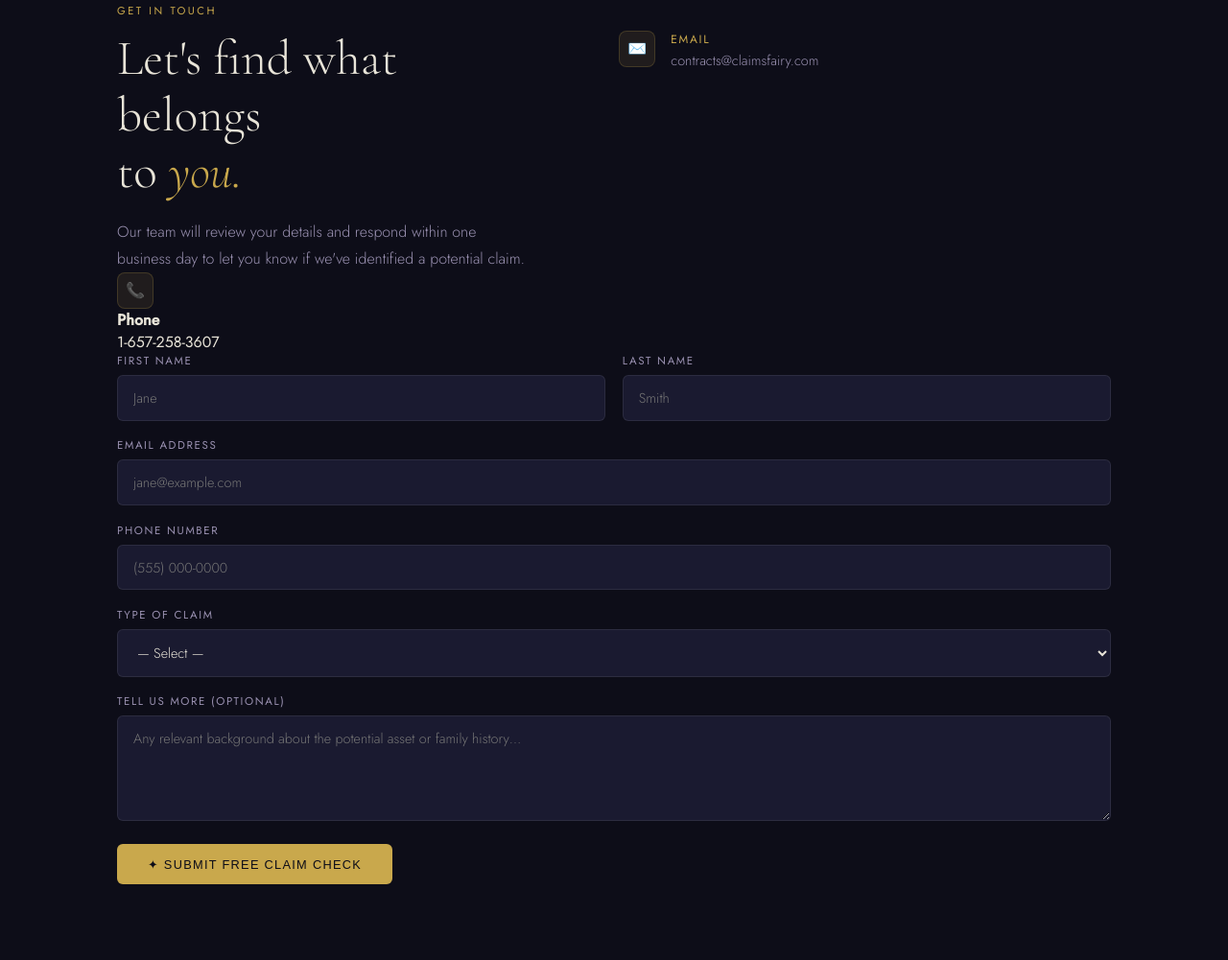
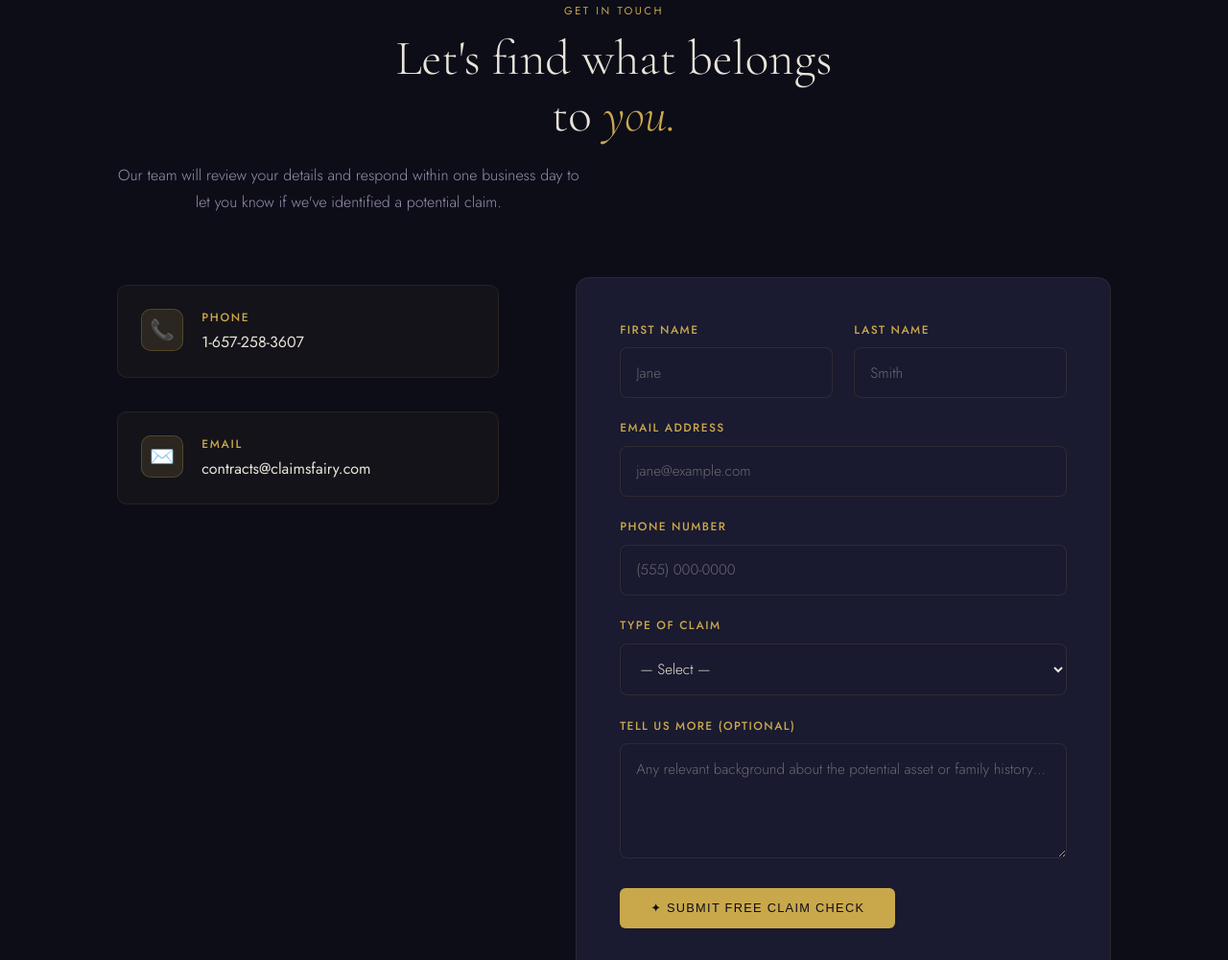
Before and after one commit to marwa-machine-learning/moonlit, a plain HTML site: page index.html in a window 1280 px wide. Shown: the part 5647-6648 px from the top of the page at 96% size. Drawn offline with nearby package versions, Linux system fonts and the light colour scheme.

Commit message:
Enhance contact form styling and submission process
Updated contact form styles and functionality, including improved layout, hover effects, and form submission handling.

```diff
--- a/index.html
+++ b/index.html
@@ -742,32 +742,51 @@
       padding: 7rem 0;
     }
 
+    .contact-header {
+      margin-bottom: 4rem;
+      text-align: center;
+    }
+
     .contact-inner {
       display: grid;
-      grid-template-columns: 1fr 1.2fr;
-      gap: 6rem;
-      align-items: start;
+      grid-template-columns: 1fr 1.4fr;
+      gap: 5rem;
+      align-items: flex-start;
     }
 
-    .contact-info { }
+    .contact-info {
+      display: flex;
+      flex-direction: column;
+      gap: 2.2rem;
+      padding-top: 0.5rem;
+    }
 
     .contact-detail {
       display: flex;
-      gap: 1rem;
+      gap: 1.2rem;
       align-items: flex-start;
-      margin-top: 1.8rem;
+      padding: 1.5rem;
+      background: rgba(201, 168, 76, 0.04);
+      border: 1px solid rgba(201, 168, 76, 0.1);
+      border-radius: 10px;
+      transition: all 0.3s ease;
+    }
+
+    .contact-detail:hover {
+      border-color: rgba(201, 168, 76, 0.25);
+      background: rgba(201, 168, 76, 0.08);
     }
 
     .contact-icon {
-      width: 38px;
-      height: 38px;
-      border-radius: 8px;
-      background: rgba(201,168,76,0.1);
-      border: 1px solid rgba(201,168,76,0.2);
+      width: 44px;
+      height: 44px;
+      border-radius: 10px;
+      background: rgba(201, 168, 76, 0.12);
+      border: 1px solid rgba(201, 168, 76, 0.25);
       display: flex;
       align-items: center;
       justify-content: center;
-      font-size: 1rem;
+      font-size: 1.3rem;
       flex-shrink: 0;
     }
 
@@ -776,64 +795,90 @@
       letter-spacing: 0.14em;
       text-transform: uppercase;
       color: var(--gold);
-      margin-bottom: 0.2rem;
-      font-weight: 400;
+      margin-bottom: 0.3rem;
+      font-weight: 500;
     }
 
     .contact-detail p {
-      font-size: 0.9rem;
-      color: var(--muted);
-      font-weight: 300;
+      font-size: 1rem;
+      color: var(--text);
+      font-weight: 400;
+      line-height: 1.5;
     }
 
     /* Form */
+    .contact-form-wrapper {
+      background: var(--surface);
+      border: 1px solid rgba(201, 168, 76, 0.1);
+      border-radius: 14px;
+      padding: 2.8rem;
+    }
+
     .contact-form {
       display: flex;
       flex-direction: column;
-      gap: 1.1rem;
+      gap: 1.4rem;
     }
 
     .form-row {
       display: grid;
       grid-template-columns: 1fr 1fr;
-      gap: 1.1rem;
+      gap: 1.4rem;
+    }
+
+    .field {
+      display: flex;
+      flex-direction: column;
+      gap: 0.6rem;
     }
 
     .field label {
       display: block;
-      font-size: 0.72rem;
-      letter-spacing: 0.14em;
+      font-size: 0.75rem;
+      letter-spacing: 0.12em;
       text-transform: uppercase;
-      color: var(--muted);
-      margin-bottom: 0.45rem;
-      font-weight: 400;
+      color: var(--gold);
+      font-weight: 500;
     }
 
     .field input,
     .field select,
     .field textarea {
       width: 100%;
-      background: var(--surface);
-      border: 1px solid rgba(255,255,255,0.08);
-      border-radius: var(--radius);
+      background: rgba(26, 26, 48, 0.8);
+      border: 1px solid rgba(201, 168, 76, 0.12);
+      border-radius: 8px;
       color: var(--text);
       font-family: 'Jost', sans-serif;
-      font-size: 0.9rem;
+      font-size: 0.95rem;
       font-weight: 300;
-      padding: 0.8rem 1rem;
+      padding: 0.9rem 1rem;
       outline: none;
-      transition: border-color 0.25s;
+      transition: all 0.25s ease;
+    }
+
+    .field input::placeholder,
+    .field textarea::placeholder {
+      color: rgba(232, 228, 216, 0.4);
     }
 
     .field input:focus,
     .field select:focus,
     .field textarea:focus {
       border-color: var(--gold);
+      background: rgba(26, 26, 48, 0.95);
+      box-shadow: 0 0 12px rgba(201, 168, 76, 0.1);
     }
 
-    .field select option { background: var(--mid); }
+    .field select option {
+      background: var(--mid);
+      color: var(--text);
+    }
 
-    .field textarea { resize: vertical; min-height: 110px; }
+    .field textarea {
+      resize: vertical;
+      min-height: 120px;
+    }
 
     /* ── Footer ── */
     footer {
@@ -923,6 +968,30 @@
       transform: none;
     }
 
+    /* Success message */
+    .form-message {
+      padding: 1rem;
+      border-radius: 8px;
+      margin-bottom: 1.4rem;
+      display: none;
+      text-align: center;
+      font-size: 0.9rem;
+    }
+
+    .form-message.success {
+      display: block;
+      background: rgba(76, 175, 80, 0.1);
+      border: 1px solid rgba(76, 175, 80, 0.3);
+      color: #4caf80;
+    }
+
+    .form-message.error {
+      display: block;
+      background: rgba(244, 67, 54, 0.1);
+      border: 1px solid rgba(244, 67, 54, 0.3);
+      color: #f44336;
+    }
+
     /* ── Responsive ── */
     @media (max-width: 900px) {
       .hero-inner { grid-template-columns: 1fr; gap: 3rem; }
@@ -945,6 +1014,8 @@
     @media (max-width: 600px) {
       .nav-links { display: none; }
       .cta-box { padding: 2.5rem 1.5rem; }
+      .contact-form-wrapper { padding: 1.5rem; }
+      .contact-detail { padding: 1.2rem; }
     }
   </style>
 </head>
@@ -1241,12 +1312,16 @@
 <!-- CONTACT -->
 <section id="contact">
   <div class="container">
+    <div class="contact-header reveal">
+      <p class="section-tag">Get in touch</p>
+      <h2>Let's find what belongs<br>to <em>you.</em></h2>
+      <p class="section-intro">Our team will review your details and respond within one business day to let you know if we've identified a potential claim.</p>
+    </div>
+
     <div class="contact-inner">
-      <div class="reveal">
-        <p class="section-tag">Get in touch</p>
-        <h2>Let's find what belongs<br>to <em>you.</em></h2>
-        <p class="section-intro">Our team will review your details and respond within one business day to let you know if we've identified a potential claim.</p>
-
+      <!-- Contact Info Column -->
+      <div class="contact-info reveal">
+        <div class="contact-detail">
           <div class="contact-icon">📞</div>
           <div>
             <h4>Phone</h4>
@@ -1262,29 +1337,32 @@
         </div>
       </div>
 
-      <div class="reveal" style="transition-delay:0.15s">
-        <div class="contact-form">
+      <!-- Contact Form Column -->
+      <div class="contact-form-wrapper reveal" style="transition-delay: 0.15s;">
+        <form class="contact-form" action="https://formspree.io/f/YOUR_FORM_ID" method="POST">
+          <div class="form-message" id="formMessage"></div>
+
           <div class="form-row">
             <div class="field">
               <label>First Name</label>
-              <input type="text" placeholder="Jane"/>
+              <input type="text" name="firstName" placeholder="Jane" required/>
             </div>
             <div class="field">
               <label>Last Name</label>
-              <input type="text" placeholder="Smith"/>
+              <input type="text" name="lastName" placeholder="Smith" required/>
             </div>
           </div>
           <div class="field">
             <label>Email Address</label>
-            <input type="email" placeholder="jane@example.com"/>
+            <input type="email" name="email" placeholder="jane@example.com" required/>
           </div>
           <div class="field">
             <label>Phone Number</label>
-            <input type="tel" placeholder="(555) 000-0000"/>
+            <input type="tel" name="phone" placeholder="(555) 000-0000" required/>
           </div>
           <div class="field">
             <label>Type of Claim</label>
-            <select>
+            <select name="claimType" required>
               <option value="">— Select —</option>
               <option>Dormant Estate / Property</option>
               <option>Unclaimed Financial Assets</option>
@@ -1295,10 +1373,10 @@
           </div>
           <div class="field">
             <label>Tell us more (optional)</label>
-            <textarea placeholder="Any relevant background about the potential asset or family history…"></textarea>
+            <textarea name="message" placeholder="Any relevant background about the potential asset or family history…"></textarea>
           </div>
-          <button class="btn-primary" style="align-self:flex-start; border:none;" onclick="submitForm(this)">✦ Submit Free Claim Check</button>
-        </div>
+          <button type="submit" class="btn-primary" style="align-self: flex-start; border: none; margin-top: 0.5rem;">✦ Submit Free Claim Check</button>
+        </form>
       </div>
     </div>
   </div>
@@ -1409,12 +1487,49 @@
     if (!isOpen) item.classList.add('open');
   }
 
-  /* ── Form submit ── */
-  function submitForm(btn) {
-    btn.textContent = '✓ Submitted — we\'ll be in touch!';
-    btn.style.background = '#4caf80';
-    btn.disabled = true;
-  }
+  /* ── Formspree Form Handling ── */
+  const contactForm = document.querySelector('.contact-form');
+  const formMessage = document.getElementById('formMessage');
+
+  contactForm.addEventListener('submit', function(e) {
+    e.preventDefault();
+
+    // Collect form data
+    const formData = new FormData(this);
+    const data = Object.fromEntries(formData);
+
+    // Send to Formspree
+    fetch(this.action, {
+      method: 'POST',
+      headers: {
+        'Content-Type': 'application/json',
+      },
+      body: JSON.stringify(data)
+    })
+    .then(response => {
+      if (response.ok) {
+        // Success message
+        formMessage.className = 'form-message success';
+        formMessage.textContent = '✓ Submitted successfully! We\'ll review your claim and contact you within 24 hours.';
+
+        // Reset form
+        contactForm.reset();
+
+        // Hide message after 6 seconds
+        setTimeout(() => {
+          formMessage.style.display = 'none';
+        }, 6000);
+      } else {
+        throw new Error('Form submission failed');
+      }
+    })
+    .catch(error => {
+      // Error message
+      formMessage.className = 'form-message error';
+      formMessage.textContent = '✗ Something went wrong. Please try again or contact us directly.';
+      console.error('Error:', error);
+    });
+  });
 </script>
 </body>
 </html>
```
